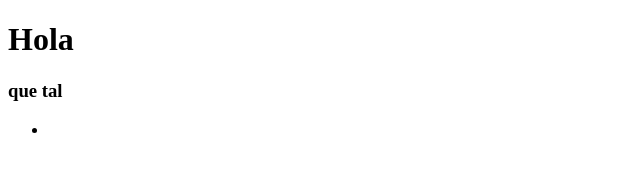
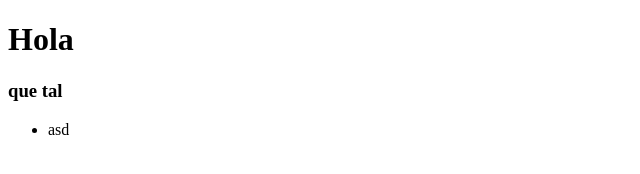
Before and after one commit to luiscampusfp/Proyecto-GIT, a plain HTML site: page index.html in a window 1280 px wide. Shown: the full height of the page, 0-640 px from the left. Drawn offline with Linux system fonts and the light colour scheme.

Commit message:
Update index.html

```diff
--- a/index.html
+++ b/index.html
@@ -10,7 +10,7 @@
     <h1>Hola</h1>
     <h3>que tal</h3>
     <ul>
-        <li></li>
+        <li>asd</li>
     </ul>
 </body>
 </html>
```
